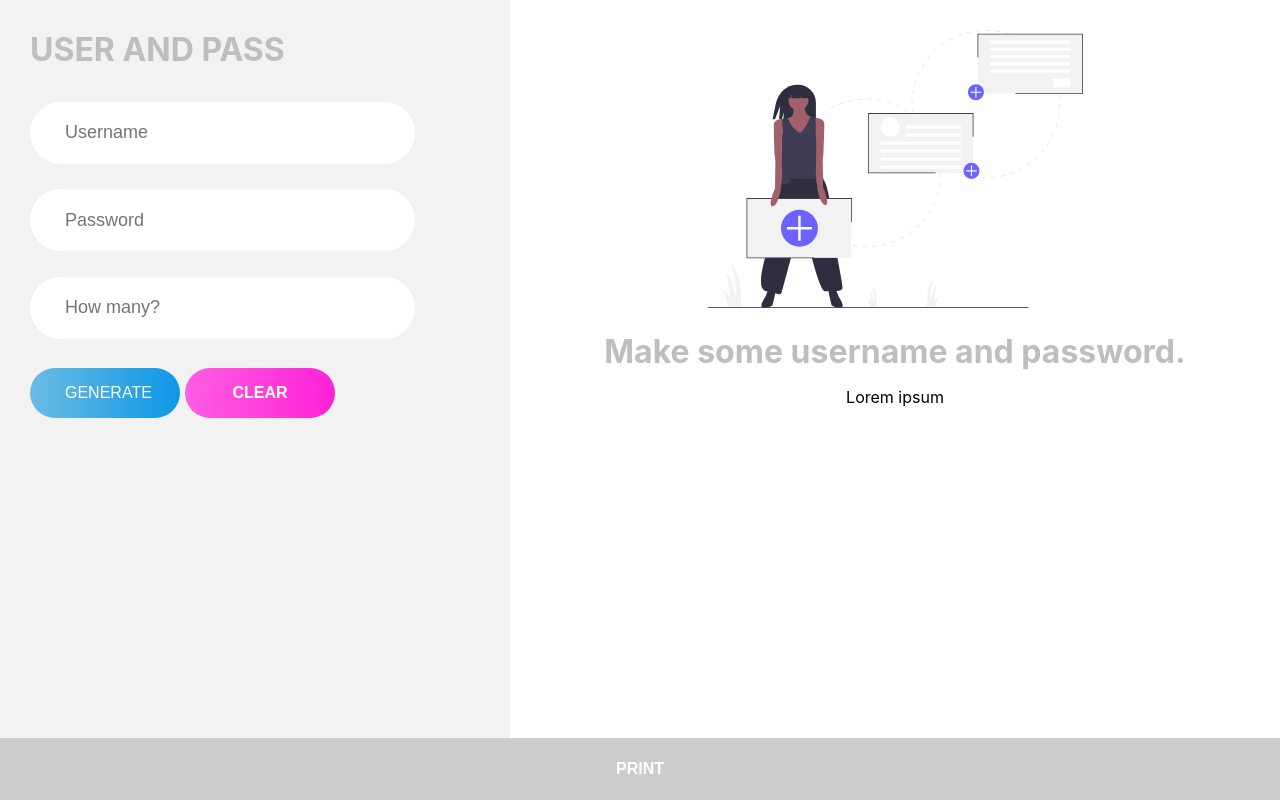
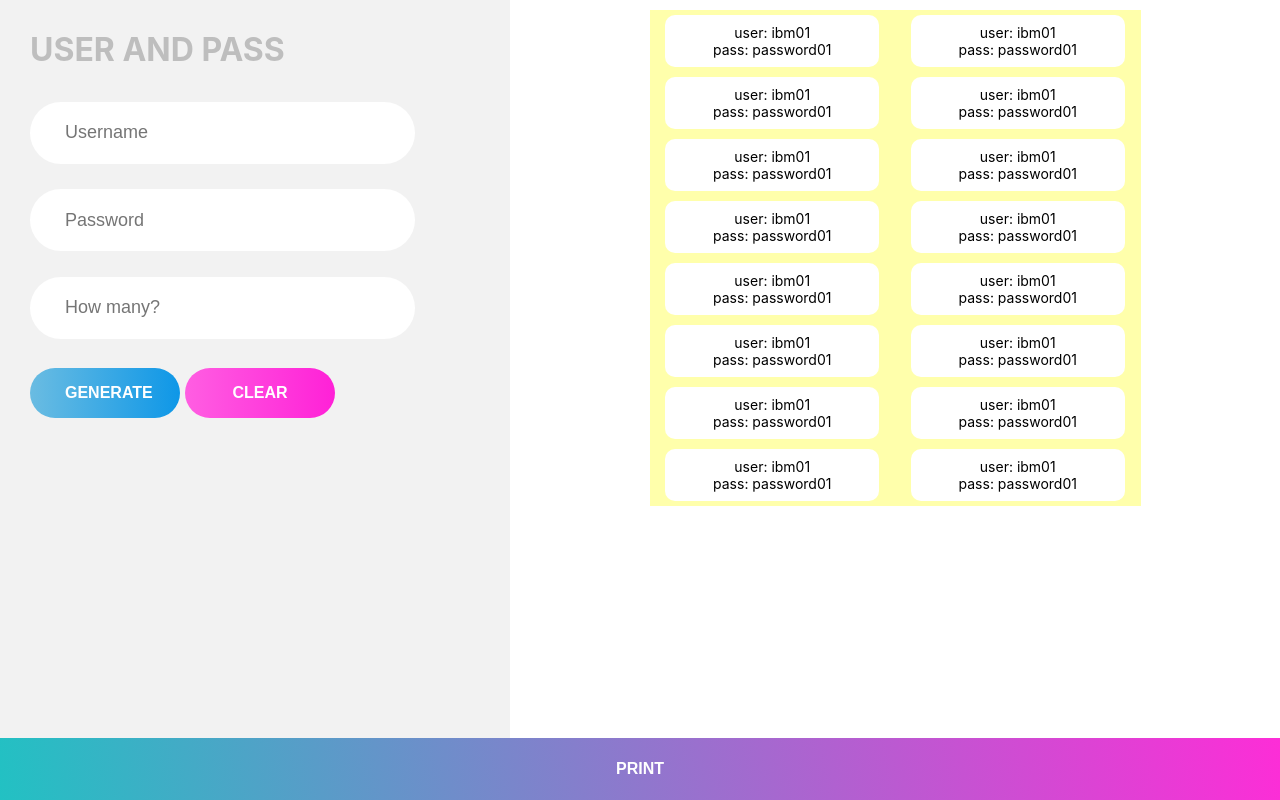
Before and after one commit to tordsyabe/userpass, a React (Create React App) app: page / in a window 1280 px wide. Built offline with nearby package versions, Linux system fonts and the light colour scheme.

Commit message:
added inline edit in username

```diff
--- a/src/App.js
+++ b/src/App.js
@@ -7,7 +7,24 @@ function App() {
   const [user, setUser] = useState("");
   const [pass, setPass] = useState("");
   const [count, setCount] = useState(0);
-  const [users, setUsers] = useState([]);
+  const [users, setUsers] = useState([
+    { id: 0, username: "ibm01", password: "password01", enableEdit: false },
+    { id: 1, username: "ibm01", password: "password01", enableEdit: false },
+    { id: 2, username: "ibm01", password: "password01", enableEdit: false },
+    { id: 3, username: "ibm01", password: "password01", enableEdit: false },
+    { id: 4, username: "ibm01", password: "password01", enableEdit: false },
+    { id: 5, username: "ibm01", password: "password01", enableEdit: false },
+    { id: 6, username: "ibm01", password: "password01", enableEdit: false },
+    { id: 7, username: "ibm01", password: "password01", enableEdit: false },
+    { id: 8, username: "ibm01", password: "password01", enableEdit: false },
+    { id: 9, username: "ibm01", password: "password01", enableEdit: false },
+    { id: 10, username: "ibm01", password: "password01", enableEdit: false },
+    { id: 11, username: "ibm01", password: "password01", enableEdit: false },
+    { id: 12, username: "ibm01", password: "password01", enableEdit: false },
+    { id: 13, username: "ibm01", password: "password01", enableEdit: false },
+    { id: 14, username: "ibm01", password: "password01", enableEdit: false },
+    { id: 15, username: "ibm01", password: "password01", enableEdit: false }
+  ]);
 
   const handleGenerate = e => {
     e.preventDefault();
@@ -28,10 +45,56 @@ function App() {
     setUsers([]);
   };
 
+  const handleEditUsername = id => {
+    const userForEdit = [...users];
+    const usernameForEdit = userForEdit.find(obj => obj.id === id);
+
+    usernameForEdit.enableEdit = !usernameForEdit.enableEdit;
+    setUsers(userForEdit);
+  };
+
+  const handleEditChange = (e, id) => {
+    const userForEdit = [...users];
+    const usernameForEdit = userForEdit.find(obj => obj.id === id);
+
+    usernameForEdit.username = e.target.value;
+    setUsers(userForEdit);
+  };
+
+  const handleSaveUsername = id => {
+    const userForEdit = [...users];
+    const usernameForEdit = userForEdit.find(obj => obj.id === id);
+
+    usernameForEdit.enableEdit = false;
+    setUsers(userForEdit);
+  };
+
   const listItems = users.map((a, i) => (
     <React.Fragment>
-      <li key={i} className={styles.list}>
-        user: {a.username}
+      <li key={a.id} className={styles.list}>
+        user:{" "}
+        {a.enableEdit ? (
+          <input
+            name={a.id}
+            type="text"
+            value={a.username}
+            style={{
+              border: "1px solid red",
+              width: "30%",
+              height: "15px",
+              display: "inline-block",
+              margin: 0,
+              padding: 0,
+              textAlign: "center"
+            }}
+            onChange={e => handleEditChange(e, a.id)}
+            onBlur={() => handleSaveUsername(a.id)}
+          />
+        ) : (
+          <span onDoubleClick={() => handleEditUsername(a.id)}>
+            {a.username}
+          </span>
+        )}
         <br />
         pass: {a.password}
       </li>
--- a/src/App.module.css
+++ b/src/App.module.css
@@ -106,6 +106,7 @@ button {
     rgba(106, 188, 226, 1) 0%,
     rgba(14, 151, 231, 1) 100%
   );
+  font-weight: bold;
   color: white;
   border: none;
   width: 30%;
```
